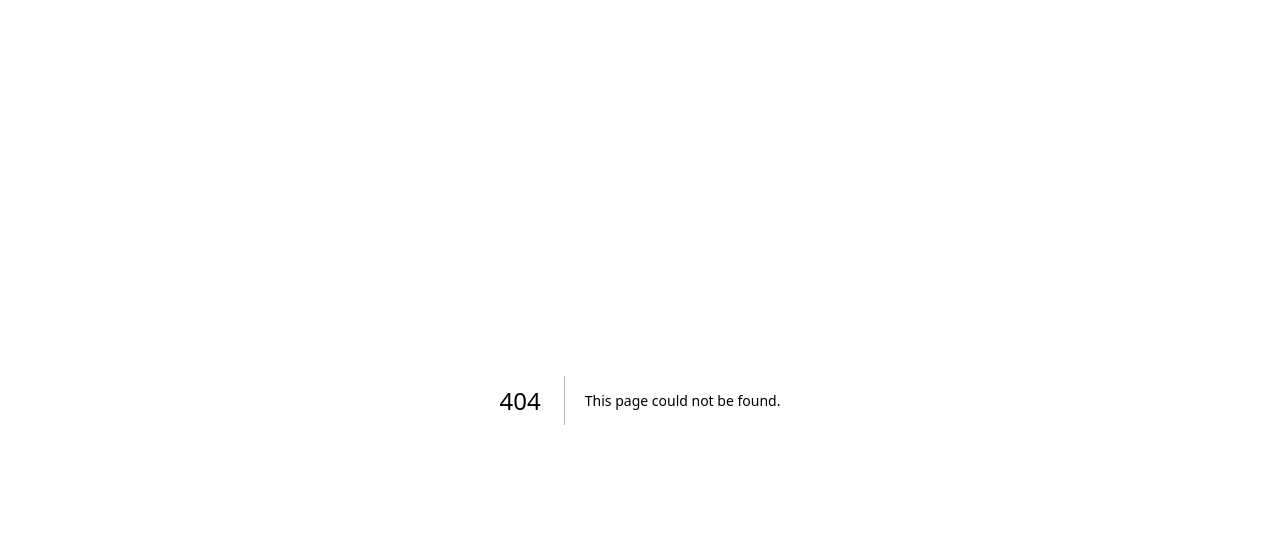
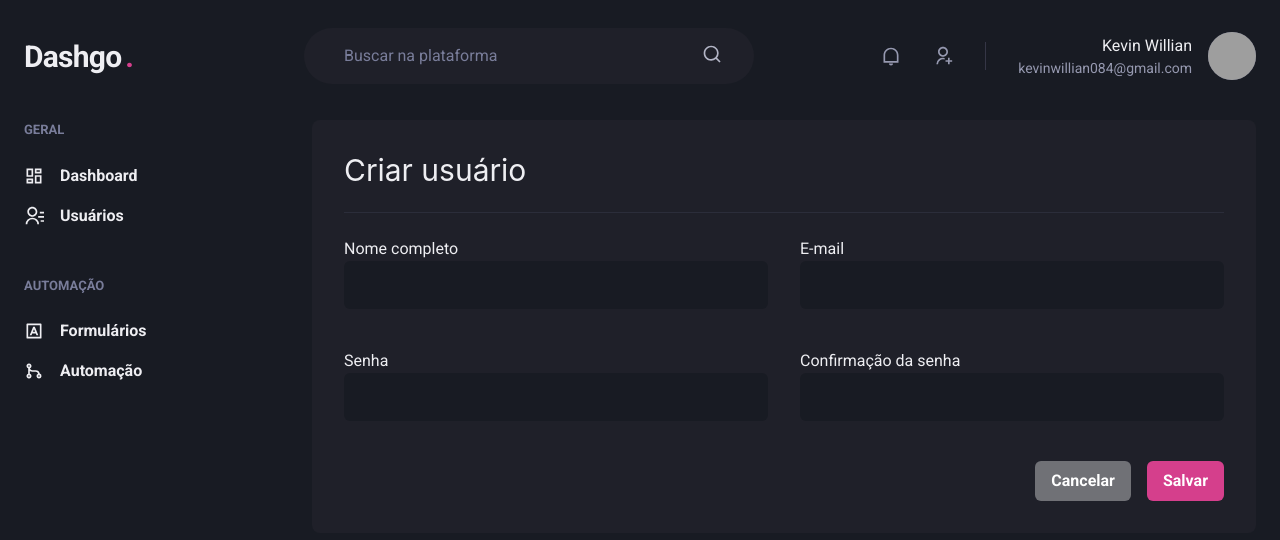
Before and after one commit to zLibrian/dashgo, a Next.js app: page /users/create in a window 1280 px wide. Before the commit this address had no page. Shown: the top 540 px of the page. Built offline with nearby package versions, Linux system fonts and the light colour scheme; grey boxes are pictures that could not be loaded.

Commit message:
feat: create initial "Create user" page

```diff
--- /dev/null
+++ b/src/app/(authenticated)/users/create/page.tsx
@@ -0,0 +1,49 @@
+'use client';
+
+import { Input } from '@/components/Form/Input';
+import {
+  Button,
+  Divider,
+  Flex,
+  Heading,
+  HStack,
+  SimpleGrid,
+  VStack,
+} from '@chakra-ui/react';
+
+import { useForm, SubmitHandler } from 'react-hook-form';
+
+export default function CreateUser() {
+  return (
+    <>
+      <Heading size="lg" fontWeight="normal">
+        Criar usuário
+      </Heading>
+
+      <Divider my="6" borderColor="gray.700" />
+
+      <VStack spacing="8">
+        <SimpleGrid minChildWidth="240px" spacing="8" w="100%">
+          <Input name="name" label="Nome completo" />
+          <Input name="email" type="email" label="E-mail" />
+        </SimpleGrid>
+
+        <SimpleGrid minChildWidth="240px" spacing="8" w="100%">
+          <Input name="password" type="password" label="Senha" />
+          <Input
+            name="password_confirmation"
+            type="password"
+            label="Confirmação da senha"
+          />
+        </SimpleGrid>
+
+        <Flex w="100%" justify="flex-end">
+          <HStack spacing="4">
+            <Button colorScheme="whiteAlpha">Cancelar</Button>
+            <Button colorScheme="pink">Salvar</Button>
+          </HStack>
+        </Flex>
+      </VStack>
+    </>
+  );
+}
```
